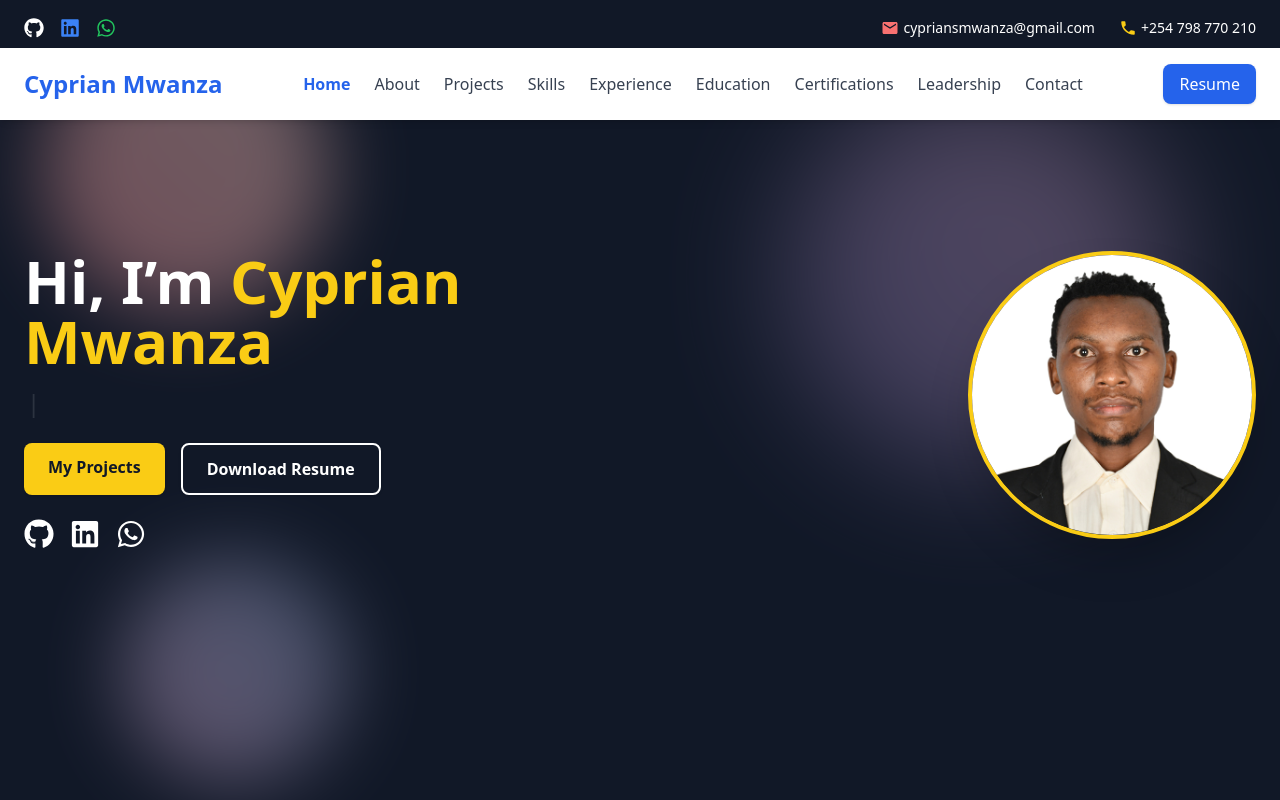
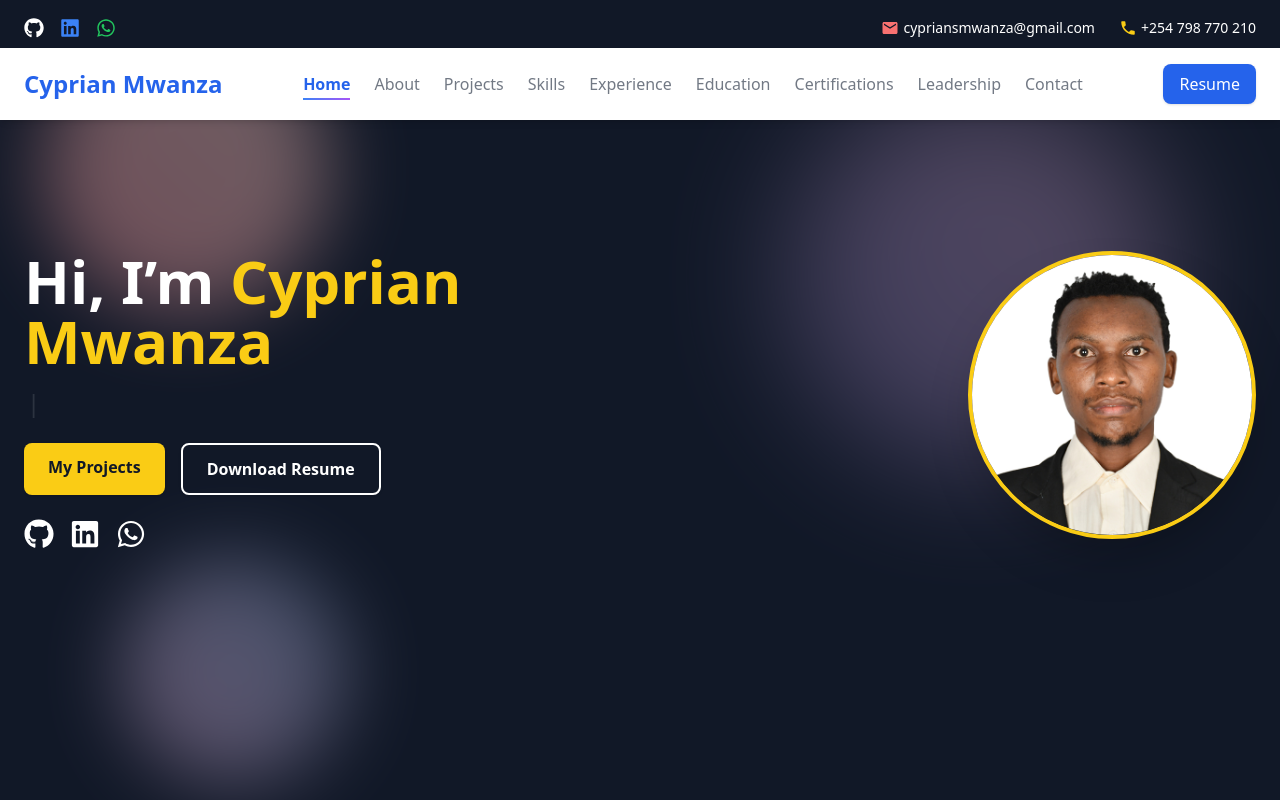
Before and after one commit to Cyprians-Mwanza/cyprians-website, a React (Vite) app: page / in a window 1280 px wide. Shown: the top 800 px of the page. Built offline with nearby package versions, Linux system fonts and the light colour scheme.

Commit message:
shimmer effect

```diff
--- a/src/components/Navbar.jsx
+++ b/src/components/Navbar.jsx
@@ -27,15 +27,9 @@ const Navbar = () => {
     const handleScroll = () => {
       const currentY = window.scrollY;
 
-      // Hide/show topbar
       setShowTopbar(!(currentY > lastScrollY && currentY > 50));
-
-      // Shadow on scroll
       setShadow(currentY > 10);
-
-      // Floating effect
       setFloat(currentY > lastScrollY && currentY > 20 ? -5 : 0);
-
       setLastScrollY(currentY);
 
       // Detect active section
@@ -43,7 +37,7 @@ const Navbar = () => {
       navLinks.forEach((link) => {
         const section = document.querySelector(link.href);
         if (section) {
-          const sectionTop = section.offsetTop - 100;
+          const sectionTop = section.offsetTop - 120;
           const sectionHeight = section.offsetHeight;
           if (currentY >= sectionTop && currentY < sectionTop + sectionHeight) {
             currentSection = link.id;
@@ -58,6 +52,20 @@ const Navbar = () => {
   }, [lastScrollY]);
 
   const topbarHeight = showTopbar ? 48 : 0;
+
+ const linkClasses = (id) =>
+  `relative transition-all duration-300 ease-in-out
+   after:content-[''] after:absolute after:left-0 after:-bottom-1
+   after:w-full after:h-[2px] after:origin-left after:scale-x-0
+   after:bg-gradient-to-r after:from-blue-500 after:via-purple-500 after:to-pink-500
+   after:bg-[length:200%_100%]
+   after:transition-all after:duration-500 after:ease-in-out
+   ${
+     activeSection === id
+       ? "text-blue-600 font-semibold opacity-100 after:scale-x-100 after:animate-shimmer"
+       : "text-gray-700 hover:text-blue-600 opacity-70 hover:after:scale-x-100 hover:after:animate-shimmer"
+   }`;
+
 
   return (
     <header
@@ -74,15 +82,7 @@ const Navbar = () => {
         <div className="hidden md:flex flex-1 justify-center">
           <nav className="flex space-x-6 items-center font-medium">
             {navLinks.map((link) => (
-              <a
-                key={link.href}
-                href={link.href}
-                className={`transition ${
-                  activeSection === link.id
-                    ? "text-blue-600 font-semibold"
-                    : "text-gray-700 hover:text-blue-600"
-                }`}
-              >
+              <a key={link.href} href={link.href} className={linkClasses(link.id)}>
                 {link.label}
               </a>
             ))}
@@ -119,11 +119,7 @@ const Navbar = () => {
             <a
               key={link.href}
               href={link.href}
-              className={`transition ${
-                activeSection === link.id
-                  ? "text-blue-600 font-semibold"
-                  : "text-gray-700 hover:text-blue-600"
-              }`}
+              className={linkClasses(link.id)}
               onClick={toggleMenu}
             >
               {link.label}
```
